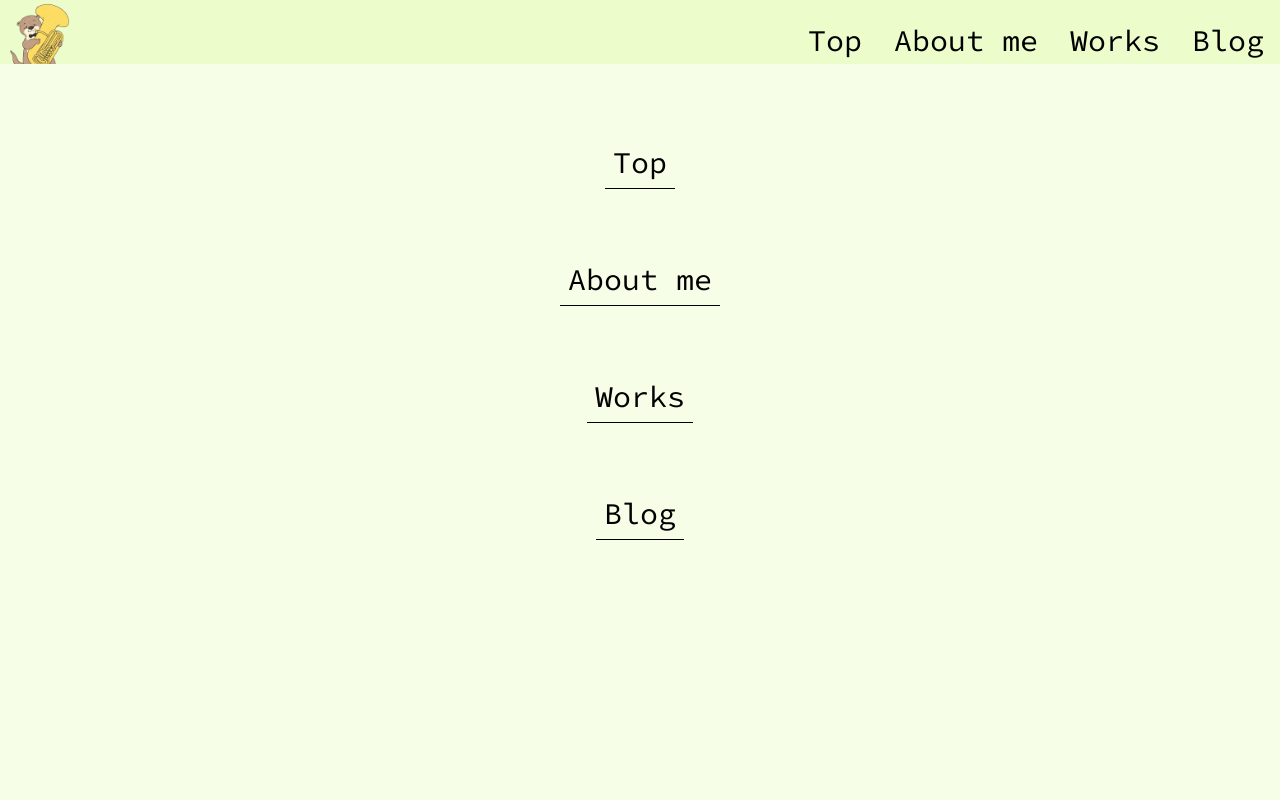
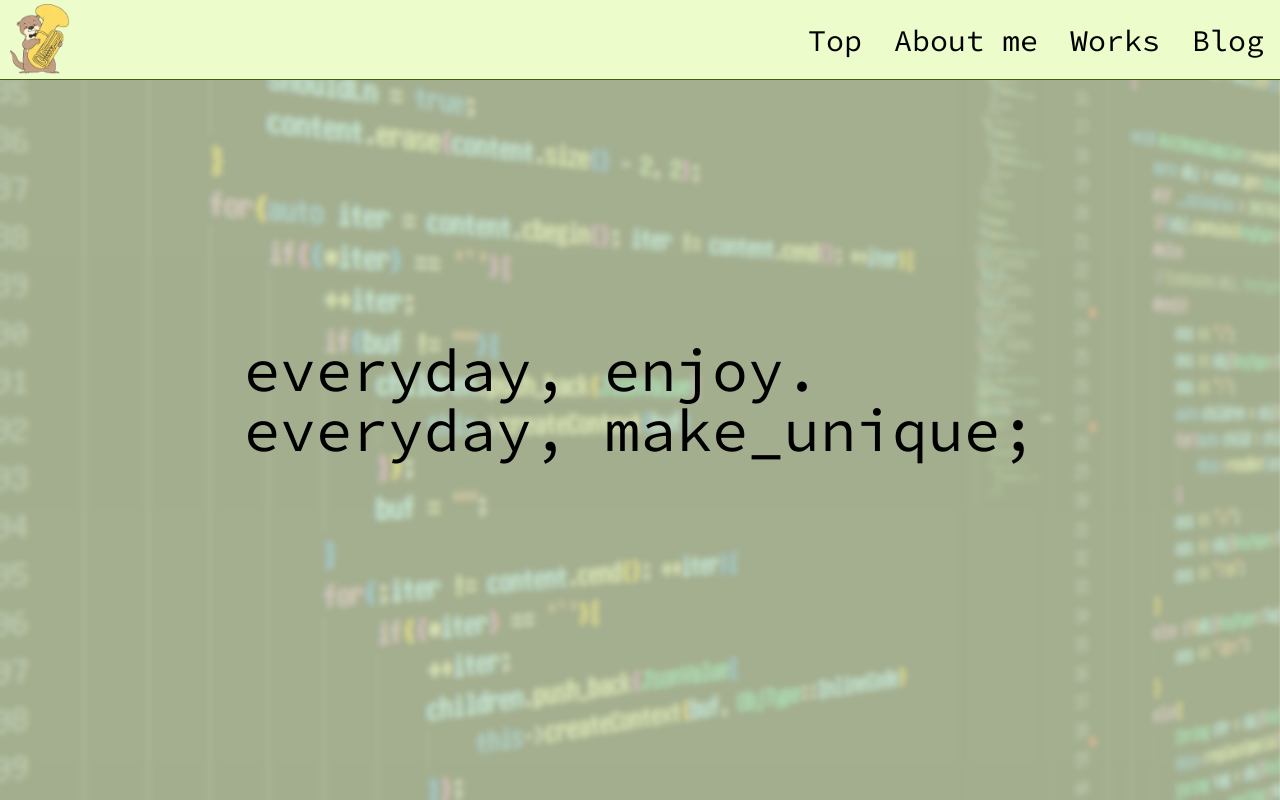
Before and after one commit to Ogame3334/mypage, a Next.js app: page / in a window 1280 px wide. Shown: the top 800 px of the page. Built offline with nearby package versions, Linux system fonts and the light colour scheme.

Commit message:
デフォルトfalseに

```diff
--- a/src/components/CustomHeader.tsx
+++ b/src/components/CustomHeader.tsx
@@ -16,7 +16,7 @@ function HeaderButton({ href, children }: { href: string, children: React.ReactN
 }
 
 export default function CustomHeader() {
-  const [isOpen, setIsOpen] = useState(true);
+  const [isOpen, setIsOpen] = useState(false);
 
   return (
     <>
@@ -49,7 +49,7 @@ export default function CustomHeader() {
           </div>
         </div>
       </div>
-      <div className={`fixed top-16 ${isOpen ? "left-0" : "left-full"} w-full h-full bg-lime-50 z-50 transition-all duration-500`}>
+      <div className={`fixed md:hidden top-16 ${isOpen ? "left-0" : "left-full"} w-full h-full bg-lime-50 z-50 transition-all duration-500`}>
         <div className="flex flex-col justify-center items-center p-10">
           <Link
             href="/"
```
